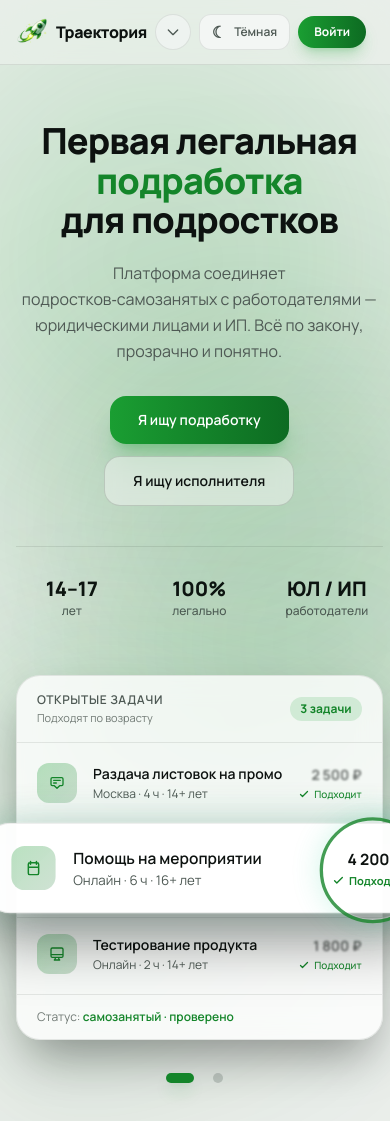
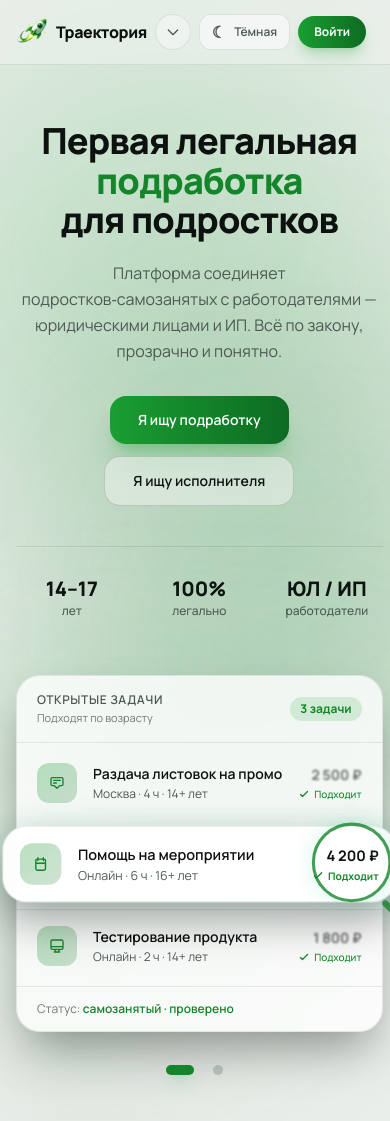
Before and after one commit to BboyZander/Sber2026_AI_Homework, a Next.js app: page / in a window 390 px wide. Shown: the top 1121 px of the page. Built offline with nearby package versions, Linux system fonts and the light colour scheme.

Commit message:
fix: убрать мобильные переполнения в шапке и hero
Made-with: Cursor

```diff
--- a/components/landing/LandingHero.tsx
+++ b/components/landing/LandingHero.tsx
@@ -112,7 +112,7 @@ function TeenPanel() {
                 i > 0 ? "border-t" : ""
               } ${
                 isFeatured
-                  ? "z-20 -mx-5 my-2 translate-x-2 scale-[1.105] cursor-pointer rounded-3xl border border-accent/45 bg-panel/95 px-6 py-5 shadow-[0_24px_55px_rgba(0,0,0,0.42),0_0_35px_rgba(52,211,153,0.18)] ring-1 ring-white/10 hover:scale-[1.125] hover:border-accent/70 hover:shadow-[0_28px_65px_rgba(0,0,0,0.46),0_0_45px_rgba(52,211,153,0.24)]"
+                  ? "z-20 -mx-2 my-2 scale-[1.035] cursor-pointer rounded-3xl border border-accent/45 bg-panel/95 px-4 py-4 shadow-[0_18px_42px_rgba(0,0,0,0.34),0_0_26px_rgba(52,211,153,0.14)] ring-1 ring-white/10 hover:scale-[1.055] hover:border-accent/70 sm:-mx-5 sm:translate-x-2 sm:scale-[1.105] sm:px-6 sm:py-5 sm:shadow-[0_24px_55px_rgba(0,0,0,0.42),0_0_35px_rgba(52,211,153,0.18)] sm:hover:scale-[1.125] sm:hover:shadow-[0_28px_65px_rgba(0,0,0,0.46),0_0_45px_rgba(52,211,153,0.24)]"
                   : "px-5 py-4 hover:bg-panel-muted/40"
               }`}
             >
@@ -151,8 +151,8 @@ function TeenPanel() {
                 </div>
                 {isFeatured ? (
                   <div className="pointer-events-none absolute -inset-x-4 -inset-y-4" aria-hidden="true">
-                    <div className="absolute -right-1 top-[-0.7rem] h-[6rem] w-[6rem] rounded-full border-[3px] border-accent-bright/80 bg-transparent shadow-[0_0_26px_rgba(52,211,153,0.22),inset_0_0_0_1px_rgba(255,255,255,0.2)]" />
-                    <div className="absolute -right-5 bottom-[-0.65rem] h-2 w-8 origin-left rotate-45 rounded-full bg-accent-bright/80 shadow-[0_0_14px_rgba(52,211,153,0.22)]" />
+                    <div className="absolute right-1 top-[-0.35rem] h-[4.8rem] w-[4.8rem] rounded-full border-[3px] border-accent-bright/80 bg-transparent shadow-[0_0_22px_rgba(52,211,153,0.2),inset_0_0_0_1px_rgba(255,255,255,0.2)] sm:-right-1 sm:top-[-0.7rem] sm:h-[6rem] sm:w-[6rem] sm:shadow-[0_0_26px_rgba(52,211,153,0.22),inset_0_0_0_1px_rgba(255,255,255,0.2)]" />
+                    <div className="absolute -right-3 bottom-[-0.25rem] h-1.5 w-6 origin-left rotate-45 rounded-full bg-accent-bright/80 shadow-[0_0_14px_rgba(52,211,153,0.22)] sm:-right-5 sm:bottom-[-0.65rem] sm:h-2 sm:w-8" />
                   </div>
                 ) : null}
               </div>
@@ -200,7 +200,7 @@ function EmployerPanel() {
                 i > 0 ? "border-t" : ""
               } ${
                 isFeatured
-                  ? "z-20 -mx-5 my-2 translate-x-2 scale-[1.105] cursor-pointer rounded-3xl border border-accent/45 bg-panel/95 px-6 py-5 shadow-[0_24px_55px_rgba(0,0,0,0.42),0_0_35px_rgba(52,211,153,0.18)] ring-1 ring-white/10 hover:scale-[1.125] hover:border-accent/70 hover:shadow-[0_28px_65px_rgba(0,0,0,0.46),0_0_45px_rgba(52,211,153,0.24)]"
+                  ? "z-20 -mx-2 my-2 scale-[1.035] cursor-pointer rounded-3xl border border-accent/45 bg-panel/95 px-4 py-4 shadow-[0_18px_42px_rgba(0,0,0,0.34),0_0_26px_rgba(52,211,153,0.14)] ring-1 ring-white/10 hover:scale-[1.055] hover:border-accent/70 sm:-mx-5 sm:translate-x-2 sm:scale-[1.105] sm:px-6 sm:py-5 sm:shadow-[0_24px_55px_rgba(0,0,0,0.42),0_0_35px_rgba(52,211,153,0.18)] sm:hover:scale-[1.125] sm:hover:shadow-[0_28px_65px_rgba(0,0,0,0.46),0_0_45px_rgba(52,211,153,0.24)]"
                   : "px-5 py-4 hover:bg-panel-muted/40"
               }`}
             >
--- a/components/shared/Header.tsx
+++ b/components/shared/Header.tsx
@@ -99,7 +99,9 @@ export function Header({ title }: { title?: string }) {
         Траектория
       </Link>
       {title ? (
-        <span className="min-w-0 flex-1 truncate text-sm font-medium text-sub sm:text-[0.9375rem]">{title}</span>
+        <span className="hidden min-w-0 flex-1 truncate text-sm font-medium text-sub sm:block sm:text-[0.9375rem]">
+          {title}
+        </span>
       ) : (
         <span className="flex-1" />
       )}
```
